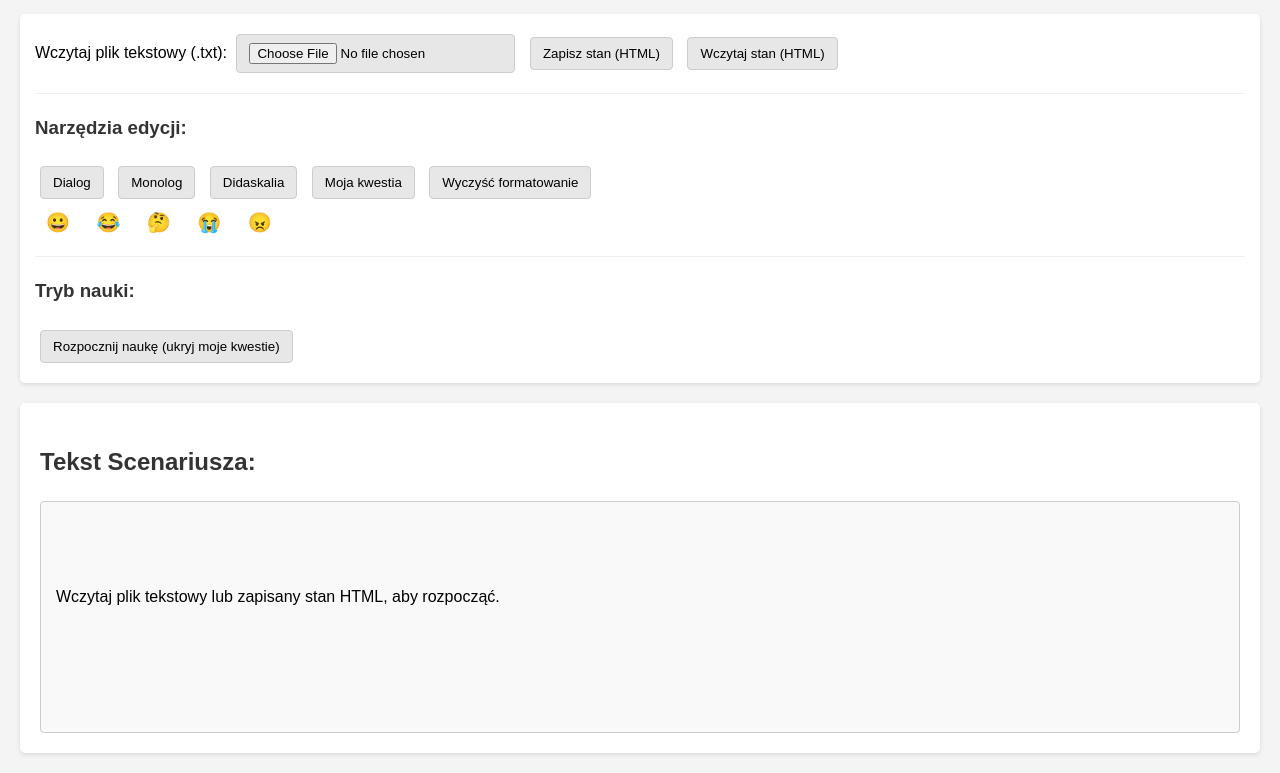
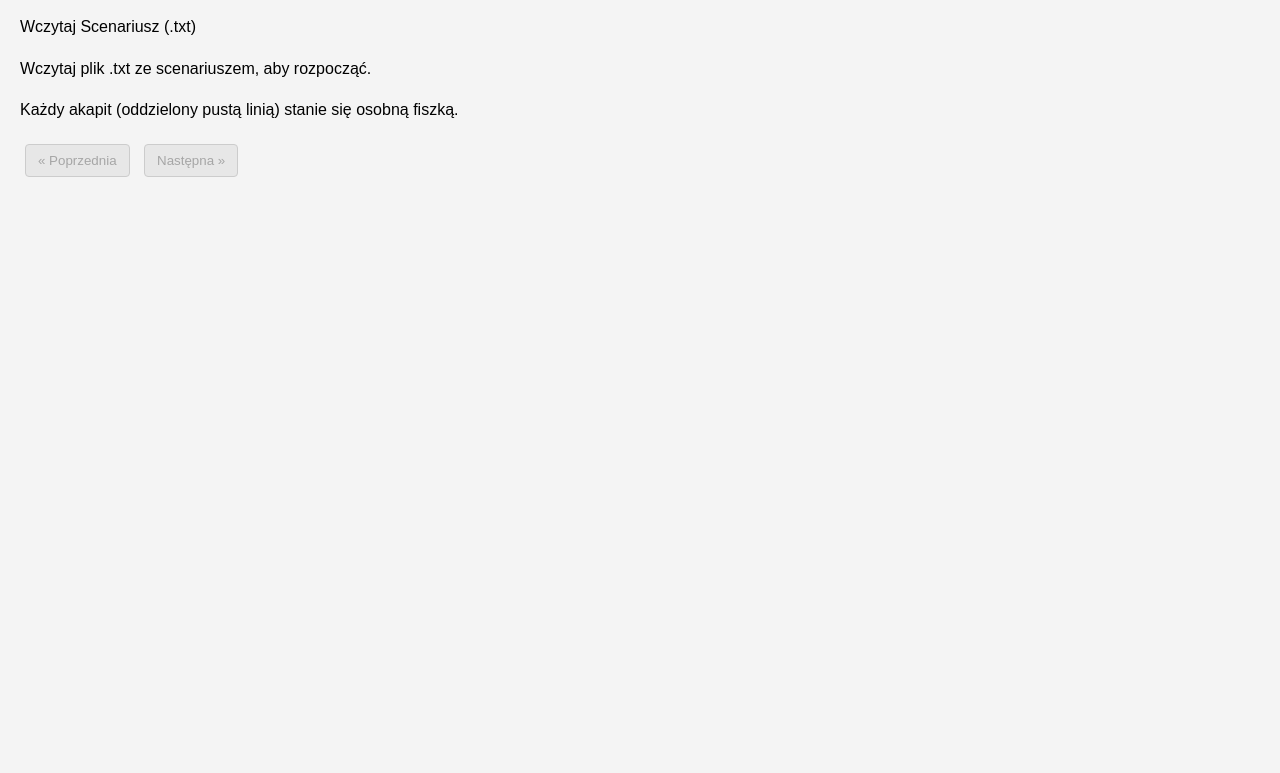
Before and after one commit to SaneFungus/Aktor-App, a plain HTML site: page index.html in a window 1280 px wide. Shown: the part 80-853 px from the top of the page. After the commit the page ends 800 px from the top, so only its background shows below. Drawn offline with Linux system fonts and the light colour scheme.

Commit message:
Update index.html

```diff
--- a/index.html
+++ b/index.html
@@ -3,51 +3,33 @@
 <head>
     <meta charset="UTF-8">
     <meta name="viewport" content="width=device-width, initial-scale=1.0">
-    <title>Aplikacja dla Aktora - Nauka Tekstu</title>
+    <title>Fiszki dla Aktora</title>
     <link rel="stylesheet" href="style.css">
-</head>
+    </head>
 <body>
-    <h1>Aplikacja dla Aktora - Nauka Tekstu</h1>
+    <div class="app-container">
+        <header class="app-header">
+            <h1>Fiszki dla Aktora</h1>
+            <div class="file-loader">
+                <label for="fileInput" class="load-button">Wczytaj Scenariusz (.txt)</label>
+                <input type="file" id="fileInput" accept=".txt" style="display: none;">
+                 </div>
+        </header>
 
-    <div class="controls">
-        <div class="file-controls">
-            <label for="fileInput">Wczytaj plik tekstowy (.txt): </label>
-            <input type="file" id="fileInput" accept=".txt">
-            <button id="saveButton">Zapisz stan (HTML)</button>
-            <button id="loadHtmlButton">Wczytaj stan (HTML)</button>
-            <input type="file" id="htmlFileInput" accept=".html" style="display: none;">
-        </div>
+        <main id="flashcard-area" class="flashcard-area">
+            <div id="flashcard-container" class="flashcard-container">
+                <div id="card-progress" class="card-progress"></div>
+                <div id="card-content" class="card-content">
+                    <p>Wczytaj plik .txt ze scenariuszem, aby rozpocząć.</p>
+                    <p>Każdy akapit (oddzielony pustą linią) stanie się osobną fiszką.</p>
+                </div>
+                 </div>
+        </main>
 
-        <div class="editor-controls">
-            <h3>Narzędzia edycji:</h3>
-            <button class="format-button" data-style="dialogue">Dialog</button>
-            <button class="format-button" data-style="monologue">Monolog</button>
-            <button class="format-button" data-style="stage-direction">Didaskalia</button>
-            <button class="format-button" data-style="my-line">Moja kwestia</button>
-            <button id="clearFormatting">Wyczyść formatowanie</button>
-            <div class="emoji-picker">
-                <button class="emoji-button">😀</button>
-                <button class="emoji-button">😂</button>
-                <button class="emoji-button">🤔</button>
-                <button class="emoji-button">😭</button>
-                <button class="emoji-button">😠</button>
-                </div>
-        </div>
-
-        <div class="learning-controls">
-            <h3>Tryb nauki:</h3>
-            <button id="startLearning">Rozpocznij naukę (ukryj moje kwestie)</button>
-            <button id="checkAnswers" style="display: none;">Sprawdź odpowiedzi</button>
-            <button id="exitLearning" style="display: none;">Zakończ naukę</button>
-            <p id="score" style="display: none;"></p>
-        </div>
-    </div>
-
-    <div id="script-container">
-        <h2>Tekst Scenariusza:</h2>
-        <div id="script-content" contenteditable="false">
-            <p>Wczytaj plik tekstowy lub zapisany stan HTML, aby rozpocząć.</p>
-        </div>
+        <footer class="navigation">
+            <button id="prev-card" class="nav-button" disabled>&laquo; Poprzednia</button>
+            <button id="next-card" class="nav-button" disabled>Następna &raquo;</button>
+        </footer>
     </div>
 
     <script src="script.js"></script>
```
